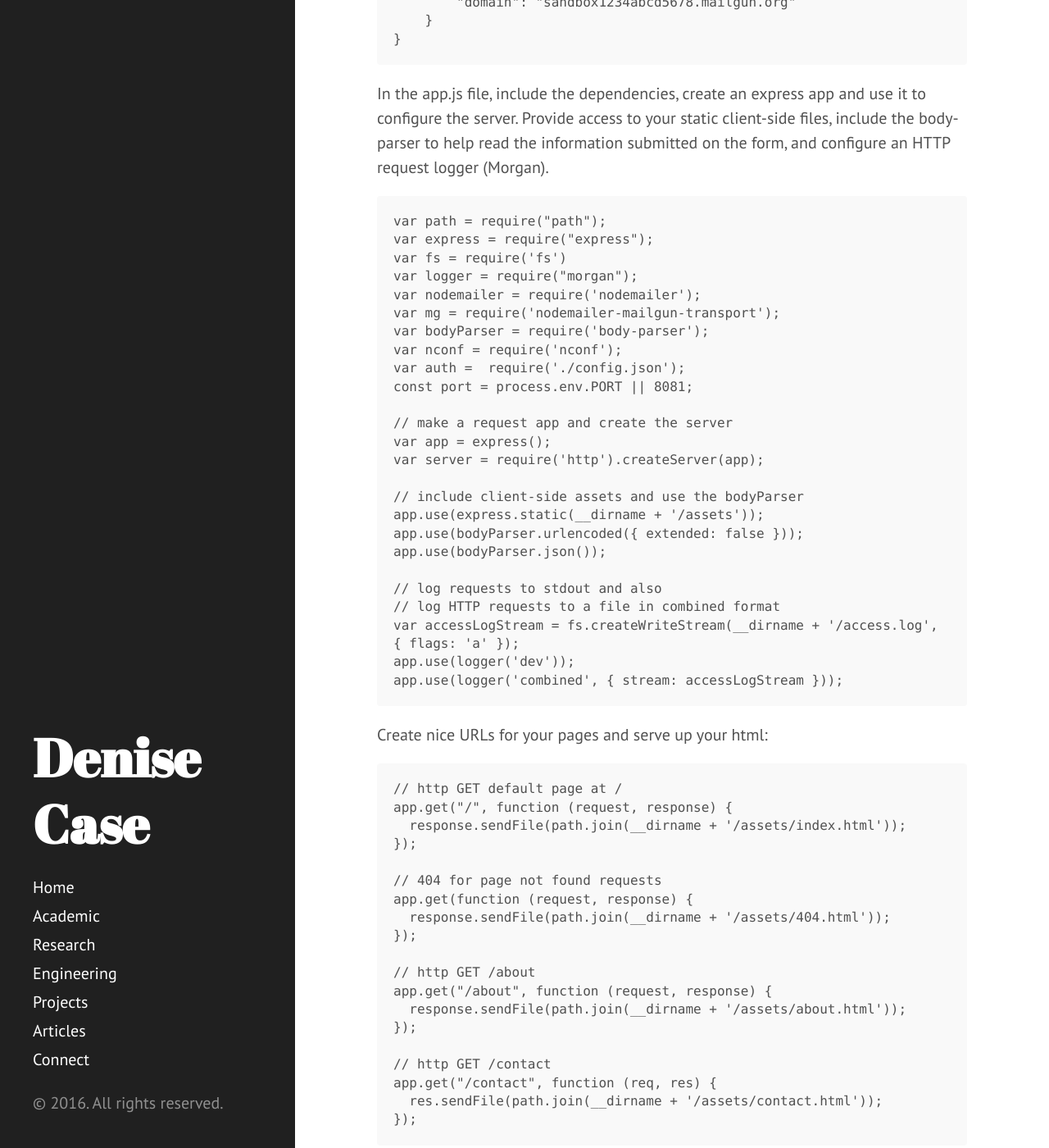
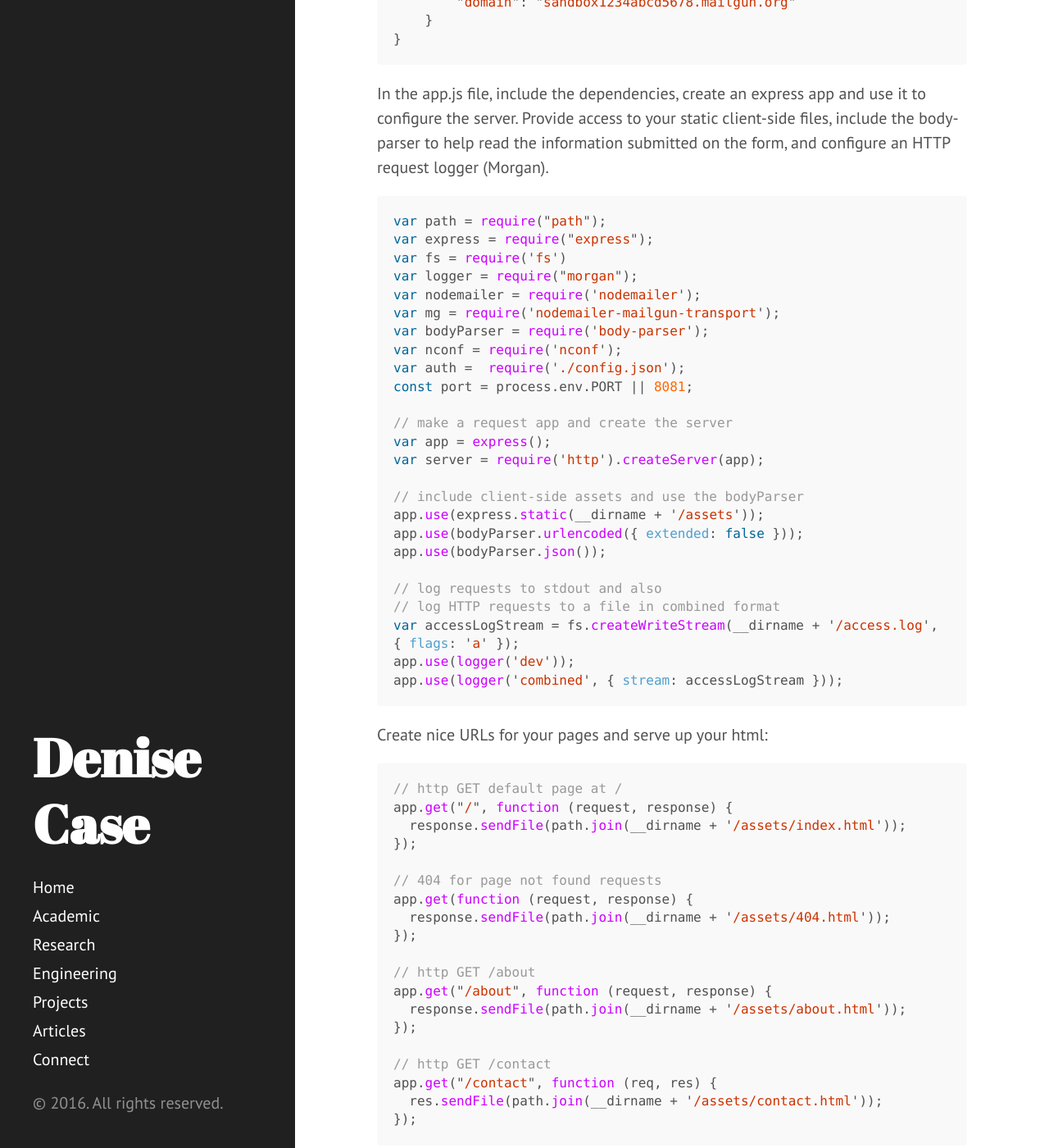
Before and after one commit to denisecase/denisecase.github.io, a Jekyll site: the page built from _posts/2016-10-08-enabling-contact-form.md, in a window 1280 px wide and 1400 px high, scrolled down 3387 px. Shown: the whole window at 82% size. Built offline with Jekyll 4.4.1, drawn with Linux system fonts in a browser that asks for light colours; comment, search, counter and statistics services are not loaded; some of the changed text lies outside the part shown.

Commit message:
formatting

````diff
--- a/_posts/2016-10-08-enabling-contact-form.md
+++ b/_posts/2016-10-08-enabling-contact-form.md
@@ -60,15 +60,15 @@ In the root folder (A03), create a *package.json*, and an *app.js* for the Node.
 
 You package.json should include the following dependencies (app.js is described later).
 
- ```
+``` javascript
 {
   "dependencies": {
         "express": "latest",
         "morgan": "latest",
         "body-parser": "latest",
         "nodemailer": "latest",
-        "nodemailer-mailgun-transport" : "latest",
-        "nconf":"latest"
+        "nodemailer-mailgun-transport": "latest",
+        "nconf": "latest"
     }
 }
 ```
@@ -76,7 +76,7 @@ You package.json should include the following dependencies (app.js is described
 
  Add one more file to the root folder, *config.json*.  This will hold confidential connection information that we don't want to check into the cloud repository.  Get your Mailgun domain and api-key noted above and add these two items to your config.json file in the following format.
 
-```
+``` javascript
 {
     "auth": {
         "api_key": "key-123456abcdef",
@@ -88,7 +88,7 @@ You package.json should include the following dependencies (app.js is described
 In the app.js file, include the dependencies, create an express app and use it to configure the server.
 Provide access to your static client-side files, include the body-parser to help read the information submitted on the form, and configure an HTTP request logger (Morgan).
 
-```
+``` javascript
 var path = require("path");
 var express = require("express");
 var fs = require('fs')
@@ -118,7 +118,7 @@ app.use(logger('combined', { stream: accessLogStream }));
 
 Create nice URLs for your pages and serve up your html:
 
-```
+``` javascript
 // http GET default page at /
 app.get("/", function (request, response) {
   response.sendFile(path.join(__dirname + '/assets/index.html'));
@@ -142,7 +142,7 @@ app.get("/contact", function (req, res) {
 
 Handle the POST call when the user submits their contact form.
 
-```
+``` javascript
 // http POST /contact
 app.post("/contact", function (req, res) {
   var name = req.body.inputname;
@@ -183,7 +183,7 @@ app.post("/contact", function (req, res) {
 
 Finally, start up the server and listen on the specified port.
 
-```
+``` javascript
  // Listen for an application request on designated port
 server.listen(port, function () {
   console.log('Web app started and listening on http://localhost:' + port);
````
